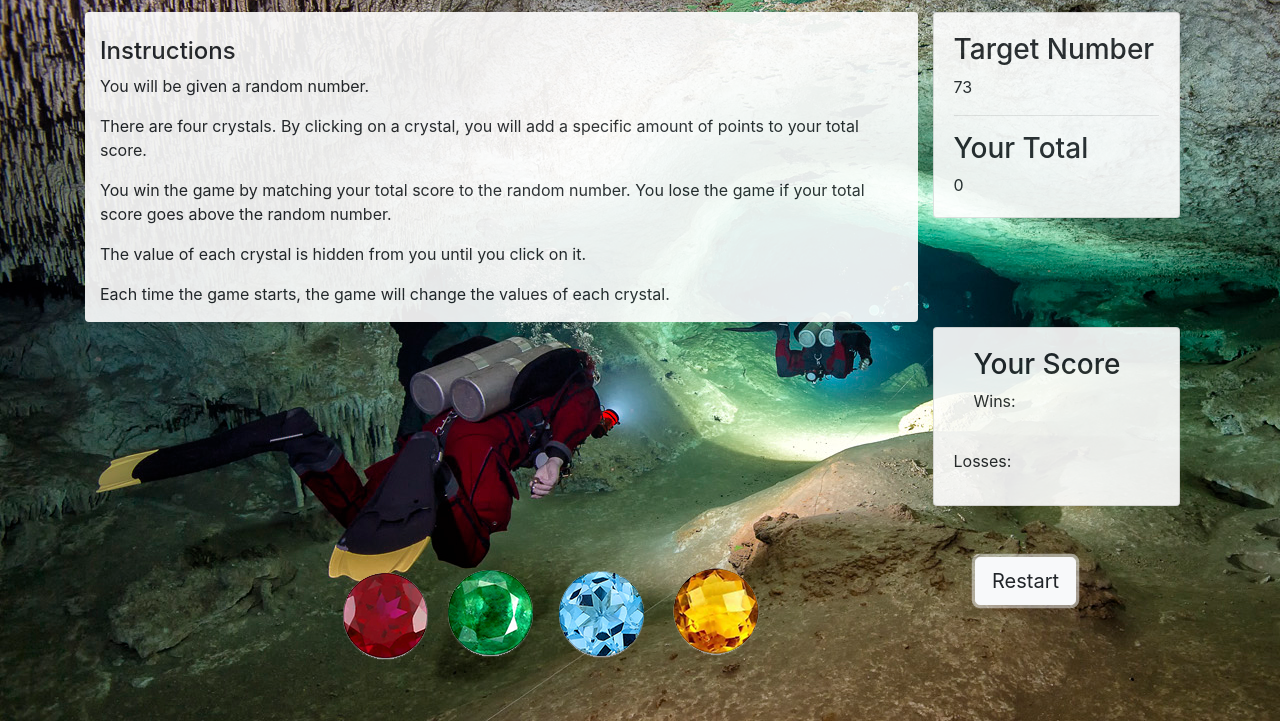
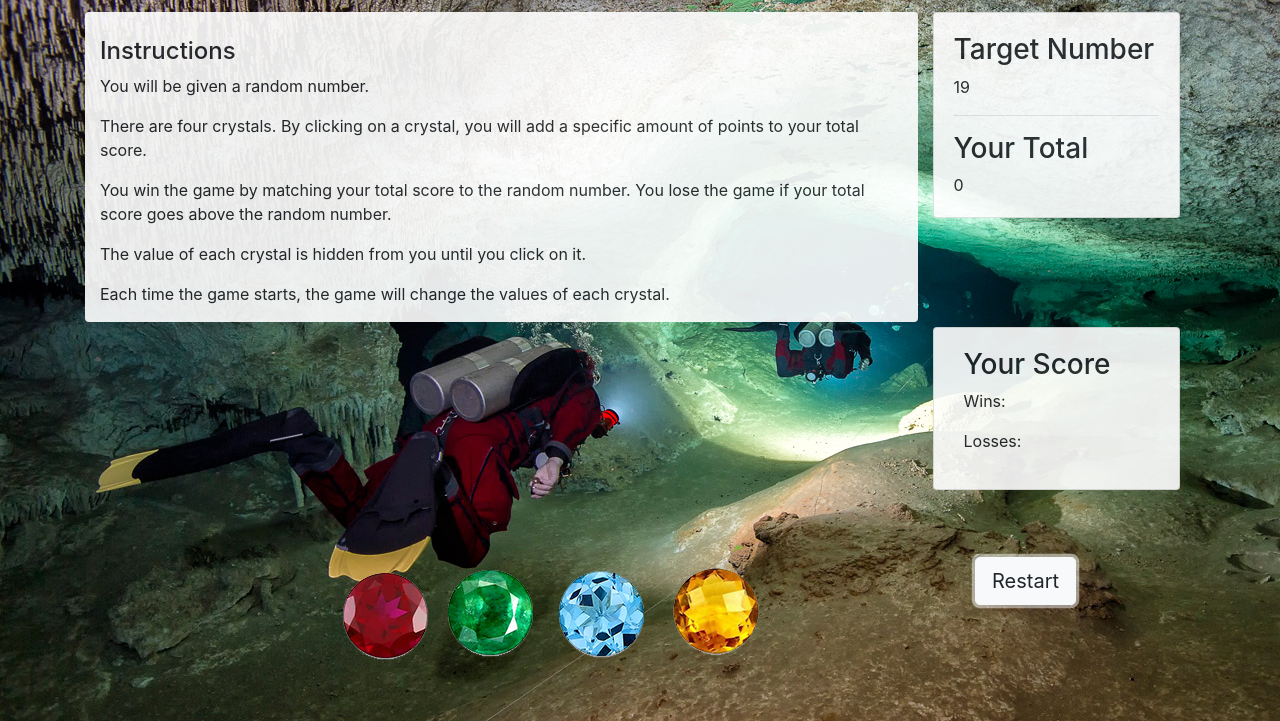
Before and after one commit to irene-rojas/CrystalCollector, a plain HTML site: page index.html in a window 1280 px wide. Both pictures are taken after a click on the button "Restart". Shown: the part 79-800 px from the top of the page. Drawn offline with nearby package versions, Linux system fonts and the light colour scheme.

Commit message:
fixed targetNumber and userScore divs

```diff
--- a/css/style.css
+++ b/css/style.css
@@ -36,5 +36,5 @@ body {
 
 #scoreDetails {
     margin-top: 5px;
-    padding-left: 20px;
+    padding-left: 10px;
 }
--- a/index.html
+++ b/index.html
@@ -66,8 +66,10 @@
                         <!-- player scores -->
                         <div class="card-body">
                         <h3>Your Score</h3>
-                        <p>Wins: <div id="wins" ></div></p></div>
-                        <p>Losses: <div id="losses"></div></p></div>
+                        <p>Wins: <div id="wins" ></div></p>
+                        <p>Losses: <div id="losses"></div></p>
+                        </div>
+                    </div>
 
                 </div>
         </div>
--- a/javascript/game.js
+++ b/javascript/game.js
@@ -76,9 +76,15 @@ $(document).ready(function() {
                 // location.reload(true);
             };
         })
-    $("button").click(function(){
-        location.reload(true);
-    //     // I could not figure out a way to refresh just the targetumber/userTotal section.
+    $("#restartButton").click(function(){
+        // location.reload(true);
+        $("#targetNumber").empty();
+        targetNumber = targetNumberArray[Math.floor(Math.random()*targetNumberArray.length)];
+        document.getElementById('targetNumber').innerHTML = targetNumber;
+        userTotalArray = [];
+        userTotal = 0;
+        $('#userTotal').text(userTotal);
+
     });
 });
 
```
